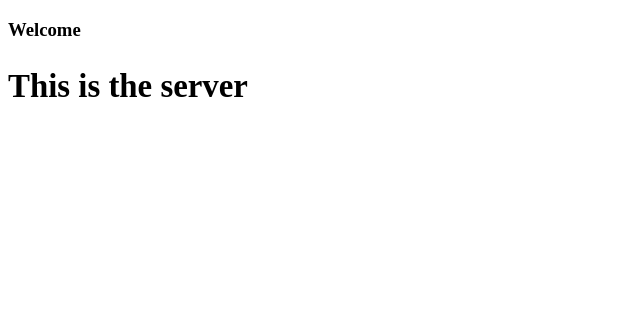
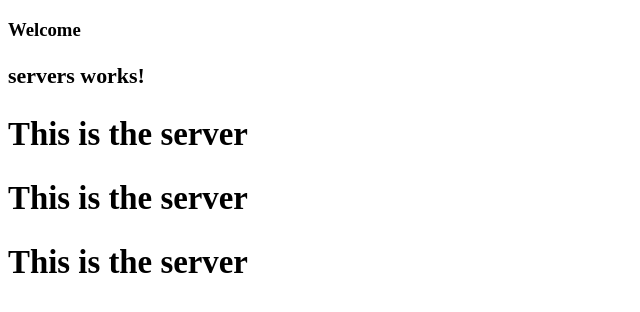
Before and after one commit to Terbeche/Angular-App, an Angular app: page / in a window 1280 px wide. Shown: the top 312 px of the page, without its empty margins (0-640 px from the left). Built offline with nearby package versions, Linux system fonts and the light colour scheme.

Commit message:
Add servers components

```diff
--- a/src/app/app.component.html
+++ b/src/app/app.component.html
@@ -1,3 +1,3 @@
 <h3>Welcome<h3>
 
-    <app-server></app-server>
+    <app-servers></app-servers>
--- a/src/app/app.module.ts
+++ b/src/app/app.module.ts
@@ -3,10 +3,12 @@
 
 import { AppComponent } from './app.component';
 import { serverComponent } from './server/server.component';
+import { ServersComponent } from './servers/servers.component';
 @NgModule({
   declarations: [
     AppComponent,
-    serverComponent
+    serverComponent,
+    ServersComponent
   ],
   imports: [
     BrowserModule
--- /dev/null
+++ b/src/app/servers/servers.component.html
@@ -0,0 +1,4 @@
+<p>servers works!</p>
+<app-server></app-server>
+<app-server></app-server>
+<app-server></app-server>
```
Also changed, not shown: src/app/servers/servers.component.ts (added, +10 -0 lines), src/app/servers/servers.component.css (added).
